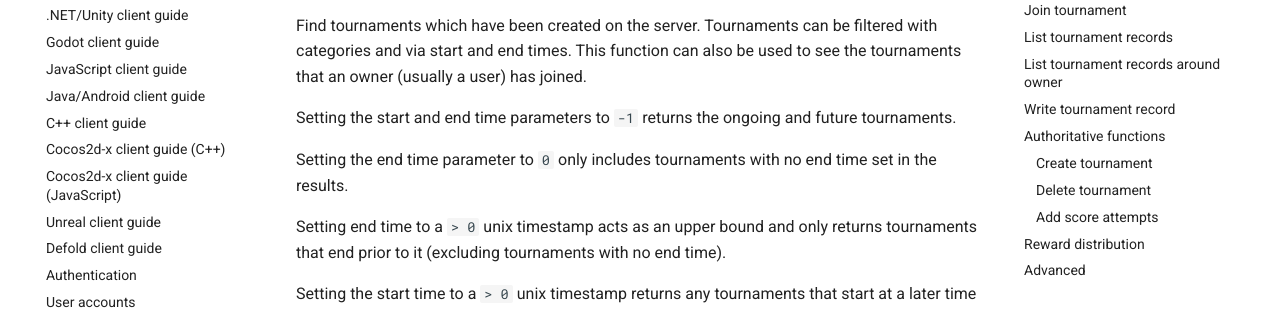
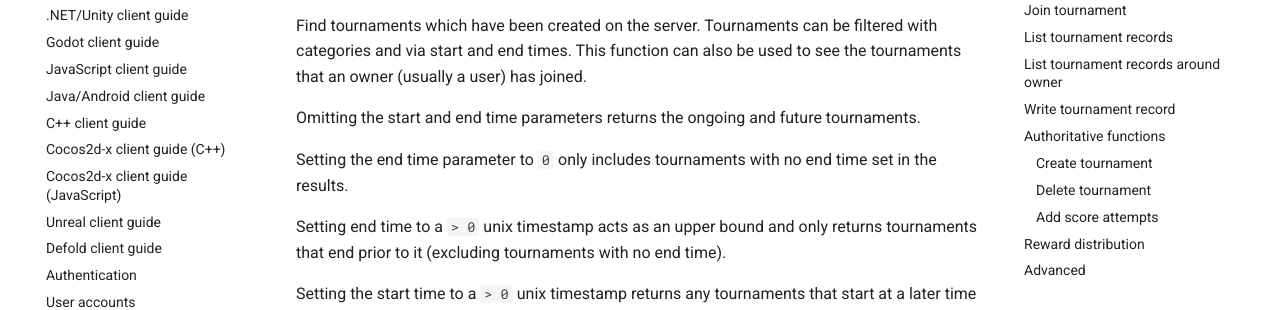
Before and after one commit to heroiclabs/nakama-docs, an MkDocs documentation site: the page built from docs/gameplay-tournaments.md, in a window 1280 px wide and 900 px high, scrolled down 696 px. Shown: the part 152-462 px from the top of the window. Built offline with MkDocs 1.6.1 and Material for MkDocs 9.7.7, drawn with Linux system fonts in a browser that asks for light colours; comment, search, counter and statistics services are not loaded.

Commit message:
Fix tournament list api snippets

```diff
--- a/docs/gameplay-tournaments.md
+++ b/docs/gameplay-tournaments.md
@@ -18,7 +18,7 @@
 
 Find tournaments which have been created on the server. Tournaments can be filtered with categories and via start and end times. This function can also be used to see the tournaments that an owner (usually a user) has joined.
 
-Setting the start and end time parameters to `-1` returns the ongoing and future tournaments.
+Omitting the start and end time parameters returns the ongoing and future tournaments.
 
 Setting the end time parameter to `0` only includes tournaments with no end time set in the results.
 
@@ -37,7 +37,7 @@
 	var categoryStart = 1;
 	var categoryEnd = 2;
 	var startTime = 1538147711;
-	var endTime = -1; // all tournaments from the start time
+	var endTime = null; // all tournaments from the start time
 	var limit = 100; // number to list per page
 	var cursor = null;
 	var result = await client.listTournaments(session, categoryStart, categoryEnd, startTime, endTime, limit, cursor);
@@ -80,7 +80,7 @@
 	uint32_t categoryStart = 1;
 	uint32_t categoryEnd = 2;
 	uint32_t startTime = 1538147711;
-	uint32_t endTime = -1; // all tournaments from the start time
+	uint32_t endTime = null; // all tournaments from the start time
 	int32_t limit = 100; // number to list per page
 
 	client->listTournaments(session,
@@ -99,7 +99,7 @@
 	var categoryStart = 1;
 	var categoryEnd = 2;
 	var startTime = 1538147711;
-	var endTime = -1; // all tournaments from the start time
+	var endTime = null; // all tournaments from the start time
 	var limit = 100; // number to list per page
 	var cursor = null;
 	client.listTournaments(session, categoryStart, categoryEnd, startTime, endTime, limit, cursor)
@@ -125,7 +125,7 @@
 	uint32_t categoryStart = 1;
 	uint32_t categoryEnd = 2;
 	uint32_t startTime = 1538147711;
-	uint32_t endTime = -1; // all tournaments from the start time
+	uint32_t endTime = null; // all tournaments from the start time
 	int32_t limit = 100; // number to list per page
 
 	client->listTournaments(session,
@@ -144,7 +144,7 @@
 	int categoryStart = 1;
 	int categoryEnd = 2;
 	int startTime = 1538147711;
-	int endTime = -1; // all tournaments from the start time
+	int endTime = null; // all tournaments from the start time
 	int limit = 100; // number to list per page
 	String cursor = null;
 	TournamentList tournaments = client.listTournaments(session, categoryStart, categoryEnd, startTime, endTime, limit, cursor).get();
@@ -160,7 +160,7 @@
 	var category_start = 1
 	var category_end = 2
 	var start_time = 1538147711
-	var end_time = -1 # all tournaments from the start time
+	var end_time = null # all tournaments from the start time
 	var limit = 100 # number to list per page
 	var cursor = null
 	var result : NakamaAPI.ApiTournamentList = yield(client.list_tournaments_async(session, category_start, category_end, start_time, end_time, limit, cursor), "completed")
```
Also changed, not shown: other parts of docs/gameplay-tournaments.md (+2 -2 lines).
